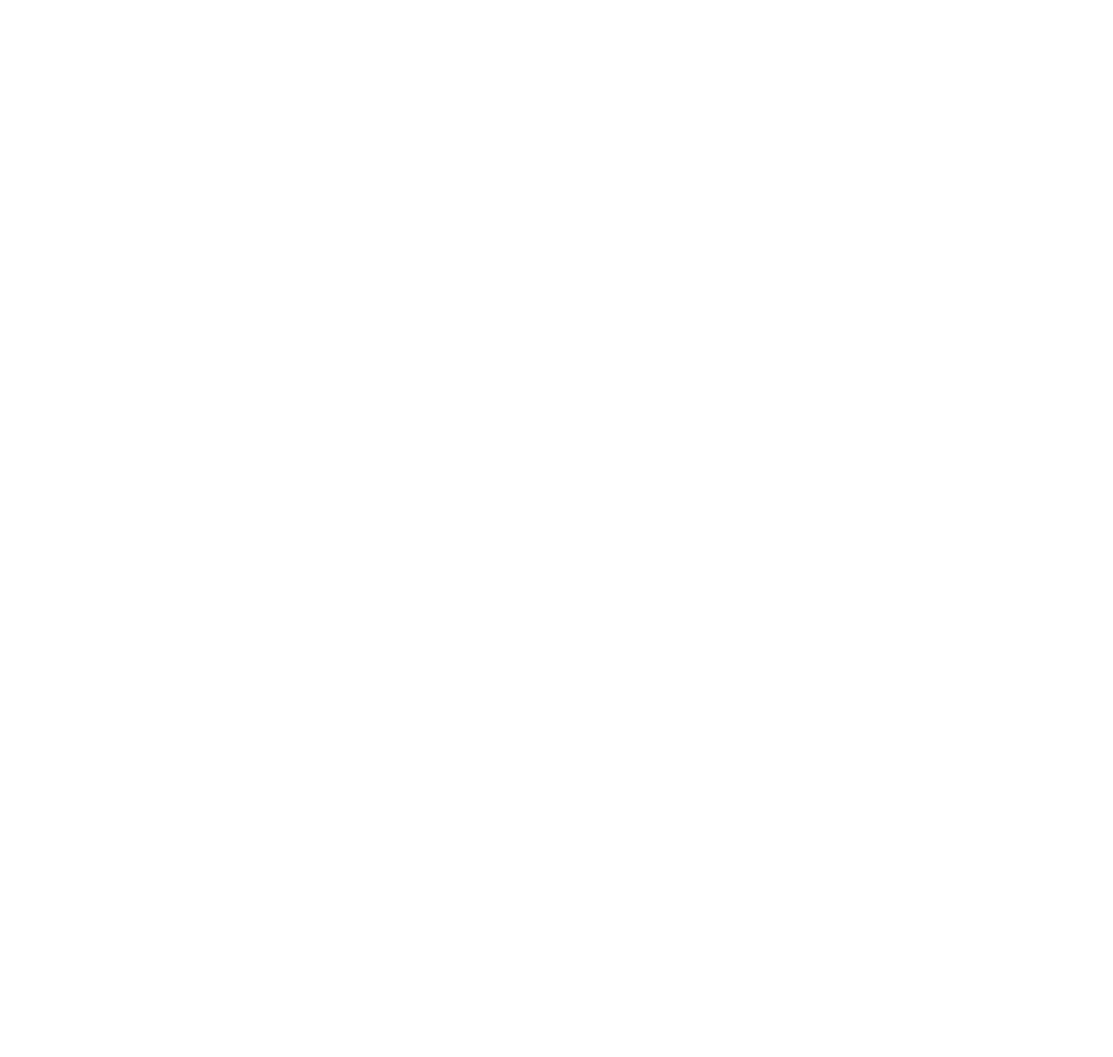
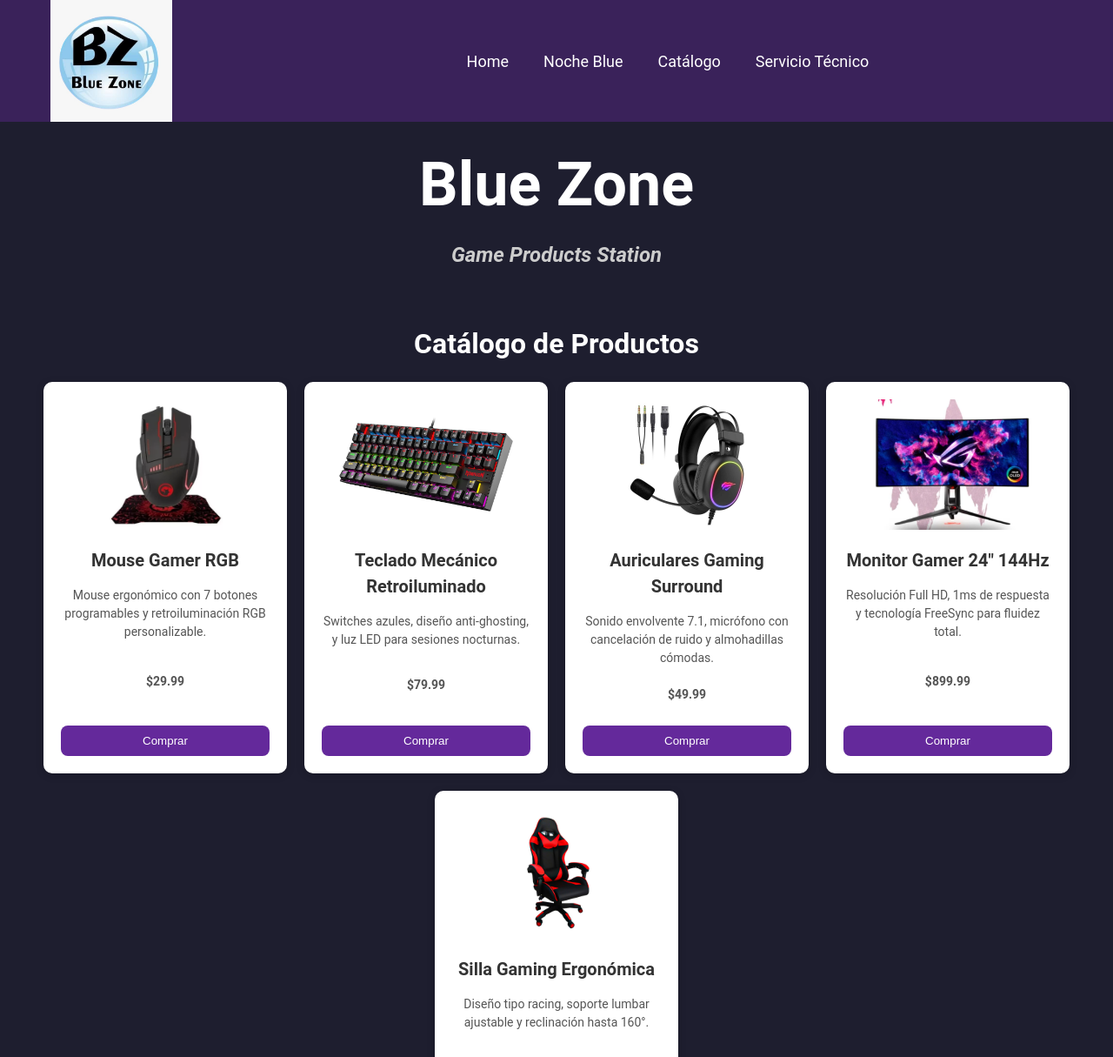
Before and after one commit to eldaro95/ProyectoFinal-DW1, a plain HTML site: page paginas/catalogo.html in a window 1280 px wide. Shown: the top 1215 px of the page at 87% size. Before the commit the page ends 800 px from the top, so only its background shows below. Drawn offline with Linux system fonts and the light colour scheme.

Commit message:
Avance en productos

```diff
--- a/paginas/catalogo.html
+++ b/paginas/catalogo.html
@@ -1,11 +1,85 @@
 <!DOCTYPE html>
-<html lang="en">
+<html lang="es">
 <head>
     <meta charset="UTF-8">
     <meta name="viewport" content="width=device-width, initial-scale=1.0">
-    <title>Document</title>
+    <!-- Enlace a hoja de estilos externa -->
+    <link rel="stylesheet" href="../styles/estilos_catalogo.css">
+    <title>Catálogo | Blue Zone</title>
 </head>
 <body>
+    <!-- Encabezado de la página -->
+    <header>
+        <!-- Contenedor principal del encabezado -->
+        <div class="contenedor">
+            <!-- Contenedor del logo -->
+            <div class="logo">
+                <img src="../img/logo.jpeg" alt="logo" width="140" height="140">
+            </div>
+            <!-- Contenedor del menú de navegación -->
+            <nav class="menu">
+                <a href="#">Home</a>
+                <a href="#">Noche Blue</a>
+                <a href="#">Catálogo</a>
+                <a href="#">Servicio Técnico</a>
+            </nav>
+        </div>
 
+        <!-- Encabezado con título y subtítulo -->
+        <div class="contenedor encabezado">
+            <h1 class="titulo">Blue Zone</h1>
+            <h3 class="subtitulo">Game Products Station</h3>
+        </div>
+    </header>
+
+    <!-- Título de sección -->
+    <h1 class="seccion-titulo">Catálogo de Productos</h1>
+
+    <!-- Contenedor de productos -->
+    <div class="catalogo">
+        <!-- Producto individual -->
+        <div class="producto">
+            <img src="../img/mouse-gamer.png" alt="Mouse Gamer RGB">
+            <h3>Mouse Gamer RGB</h3>
+            <p>Mouse ergonómico con 7 botones programables y retroiluminación RGB personalizable.</p>
+            <p class="precio">$29.99</p>
+            <button class="btn-agregar" onclick="#">Comprar</button>
+
+        </div>
+
+        <!-- Otro producto -->
+        <div class="producto">
+            <img src="../img/teclado-mecanico.jpg" alt="Teclado Mecánico">
+            <h3>Teclado Mecánico Retroiluminado</h3>
+            <p>Switches azules, diseño anti-ghosting, y luz LED para sesiones nocturnas.</p>
+            <p class="precio">$79.99</p>
+            <button class="btn-agregar" onclick="#">Comprar</button>
+
+        </div>
+
+        <div class="producto">
+            <img src="../img/auriculares-gaming.jpg" alt="Auriculares Gaming">
+            <h3>Auriculares Gaming Surround</h3>
+            <p>Sonido envolvente 7.1, micrófono con cancelación de ruido y almohadillas cómodas.</p>
+            <p class="precio">$49.99</p>
+            <button class="btn-agregar" onclick="#">Comprar</button>
+        </div>
+
+        <div class="producto">
+            <img src="../img/monitor-gamer.png" alt="Monitor Gamer">
+            <h3>Monitor Gamer 24" 144Hz</h3>
+            <p>Resolución Full HD, 1ms de respuesta y tecnología FreeSync para fluidez total.</p>
+            <p class="precio">$899.99</p>
+            <button class="btn-agregar" onclick="#">Comprar</button>
+        </div>
+
+        <div class="producto">
+            <img src="../img/silla-gamer.jpg" alt="Silla Gaming">
+            <h3>Silla Gaming Ergonómica</h3>
+            <p>Diseño tipo racing, soporte lumbar ajustable y reclinación hasta 160°.</p>
+            <p class="precio">$149.99</p>
+            <button class="btn-agregar" onclick="#">Comprar</button>
+        </div>
+    </div>
 </body>
 </html>
--- a/styles/estilos.css
+++ b/styles/estilos.css
@@ -0,0 +1,83 @@
+/*Selector Universal*/
+* {
+    margin: 0;
+    /*Elimina el margen por defecto de todos los elementos html*/
+    padding: 0;
+    /*Elimina márgenes internos de cada componente*/
+    /*Definimos el modelo de cajas para navegadores basados en webkit,
+    googleChrome, internet explorer, edge*/
+    -webkit-box-sizing: border-box;
+    /*Definimos el modelo de cajas para navegadores basados
+    en mozilla, firefox*/
+    -moz-box-sizing: border-box;
+    /*Definimos el modelo de cajas para navegadores basados
+    en el estandar CSS3*/
+    box-sizing: border-box;
+}
+
+/*Diseño cuerpo página*/
+body {
+    font-family: "Roboto";
+    font-size: 16px;
+    color: white;
+    background-color: #1E1E2F;
+}
+
+/*Contenedor header*/
+header .contenedor {
+    width: 100%;
+    overflow: hidden;
+}
+
+/*Contenedor interno izq logo*/
+header .logo {
+    width: 20%;
+    height: 140px;
+    float: left;
+    background-color: rgba(100, 41, 155, 0.4);
+}
+
+/*Contenedor interno derecha menu*/
+header .menu {
+    width: 80%;
+    height: 140px;
+    float: right;
+    text-align: center;
+    background-color: rgba(100, 41, 155, 0.4);
+}
+
+/*Diseño contenido menú*/
+header .menu a {
+    text-decoration: none;
+    font-size: 25px;
+    color: white;
+    font-weight: 200;
+    margin: 120px 70px;
+}
+
+/*Diseño interactivo menú*/
+header .menu a:hover {
+    text-decoration: underline;
+    color: white;
+    /*CENTRAR CONTENIDO-----FALTA*/
+}
+
+/*Contenedor interno Título y subtítulo*/
+header .encabezado {
+    width: 100%;
+}
+
+/*Diseño contenido título*/
+header .titulo {
+    font-size: 90px;
+    margin: 20px;
+    padding-left: 200px;
+}
+
+/*Diseño contenido subtítulo*/
+header .subtitulo {
+    font-size: 80px;
+    margin: 20px;
+    padding-left: 200px;
+}
+/*
--- /dev/null
+++ b/styles/estilos_catalogo.css
@@ -0,0 +1,218 @@
+/* Selector universal para reiniciar estilos por defecto */
+* {
+    margin: 0;
+    padding: 0;
+    box-sizing: border-box; /* Asegura que el padding y border no agranden el elemento */
+}
+
+/* Estilo general del cuerpo */
+body {
+    font-family: 'Roboto', sans-serif;
+    font-size: 16px;
+    color: white;
+    background-color: #1E1E2F;
+    line-height: 1.5;
+}
+
+/* Contenedor general del encabezado */
+header .contenedor {
+    width: 100%;
+    overflow: hidden;
+    display: flex;
+    flex-wrap: wrap;
+    align-items: center;
+}
+
+/* Contenedor del logo */
+header .logo {
+    flex: 1 1 20%;
+    height: 140px;
+    background-color: rgba(100, 41, 155, 0.4);
+    display: flex;
+    justify-content: center;
+    align-items: center;
+}
+
+/* Menú de navegación */
+header .menu {
+    flex: 1 1 80%;
+    height: 140px;
+    background-color: rgba(100, 41, 155, 0.4);
+    display: flex;
+    justify-content: center;
+    align-items: center;
+    flex-wrap: wrap;
+}
+
+/* Enlaces del menú */
+header .menu a {
+    text-decoration: none;
+    font-size: 18px;
+    color: white;
+    margin: 10px 20px;
+    transition: color 0.3s;
+}
+
+/* Efecto al pasar el cursor por los enlaces del menú */
+header .menu a:hover {
+    color: rgb(0, 255, 238);
+}
+
+/* Encabezado con título y subtítulo */
+header .encabezado {
+    flex-direction: column;
+    padding: 20px;
+    text-align: left;
+}
+
+/* Título principal */
+.titulo {
+    font-size: 70px;
+    margin-bottom: 10px;
+    color: #fff;
+}
+
+/* Subtítulo */
+.subtitulo {
+    font-size: 24px;
+    font-style: italic;
+    color: #ccc;
+}
+
+/* Título de sección */
+.seccion-titulo {
+    text-align: center;
+    margin: 40px 0 20px;
+    color: #fff;
+}
+
+/* Contenedor de productos */
+.catalogo {
+    display: flex;
+    flex-wrap: wrap;
+    justify-content: center;
+    gap: 20px;
+    padding: 0 20px 40px;
+}
+
+/* Tarjetas de producto */
+.producto {
+    background-color: #fff;
+    color: #333;
+    border-radius: 10px;
+    padding: 20px;
+    width: 280px;
+    box-shadow: 0 2px 10px rgba(0,0,0,0.2);
+    display: flex;
+    flex-direction: column;
+    align-items: center;
+    text-align: center;
+    justify-content: space-between;
+    min-height: 450px;
+}
+
+/* Imagen del producto */
+.producto img {
+    width: 200px;
+    height: 150px;
+    object-fit: contain;
+    border-radius: 8px;
+    margin-bottom: 10px;
+}
+/* Nombre del producto */
+.producto h3 {
+    font-size: 20px;
+    margin: 10px 0 5px;
+}
+
+/* Descripción del producto */
+.producto p {
+    font-size: 14px;
+    color: #555;
+    margin: 10px 0;
+    flex-grow: 1;
+}
+
+/* Precio del producto */
+.precio {
+    font-weight: bold;
+    color: #e91e63;
+    margin-top: 10px;
+    font-size: 16px;
+}
+
+/* Responsive para pantallas pequeñas */
+@media (max-width: 600px) {
+    .titulo {
+        font-size: 40px;
+        text-align: center;
+    }
+    .subtitulo {
+        font-size: 18px;
+        text-align: center;
+    }
+    header .contenedor {
+        flex-direction: column;
+    }
+    header .logo,
+    header .menu {
+        flex: 1 1 100%;
+        justify-content: center;
+    }
+}
+
+
+
+/* Botón agregar al carrito */
+.btn-agregar {
+    margin-top: 15px;
+    padding: 10px 15px;
+    background-color: #64299B;
+    color: white;
+    border: none;
+    border-radius: 8px;
+    cursor: pointer;
+    transition: background-color 0.3s;
+    width: 100%;
+}
+
+  .btn-agregar:hover {
+    background-color: #8142c5;
+  }
+
+  /* Contenedor del carrito */
+  #carrito {
+    position: fixed;
+    top: 20px;
+    right: 20px;
+    background-color: white;
+    color: #333;
+    border-radius: 10px;
+    box-shadow: 0 2px 10px rgba(0,0,0,0.3);
+    padding: 20px;
+    width: 280px;
+    max-height: 400px;
+    overflow-y: auto;
+    z-index: 999;
+    display: none; /* Oculto al inicio */
+  }
+
+  #carrito h3 {
+    margin-bottom: 10px;
+  }
+
+  #carrito ul {
+    list-style: none;
+    padding: 0;
+    margin: 0;
+  }
+
+  #carrito li {
+    margin-bottom: 8px;
+    font-size: 14px;
+  }
+
+  #total {
+    margin-top: 10px;
+    font-weight: bold;
+  }
```
Also changed, not shown: index.html (+94 -33 lines), img/auriculares-gaming.jpg (added), img/logo.jpeg (added), img/monitor-gamer.png (added), img/mouse-gamer.png (added), img/silla-gamer.jpg (added), img/teclado-mecanico.jpg (added).
